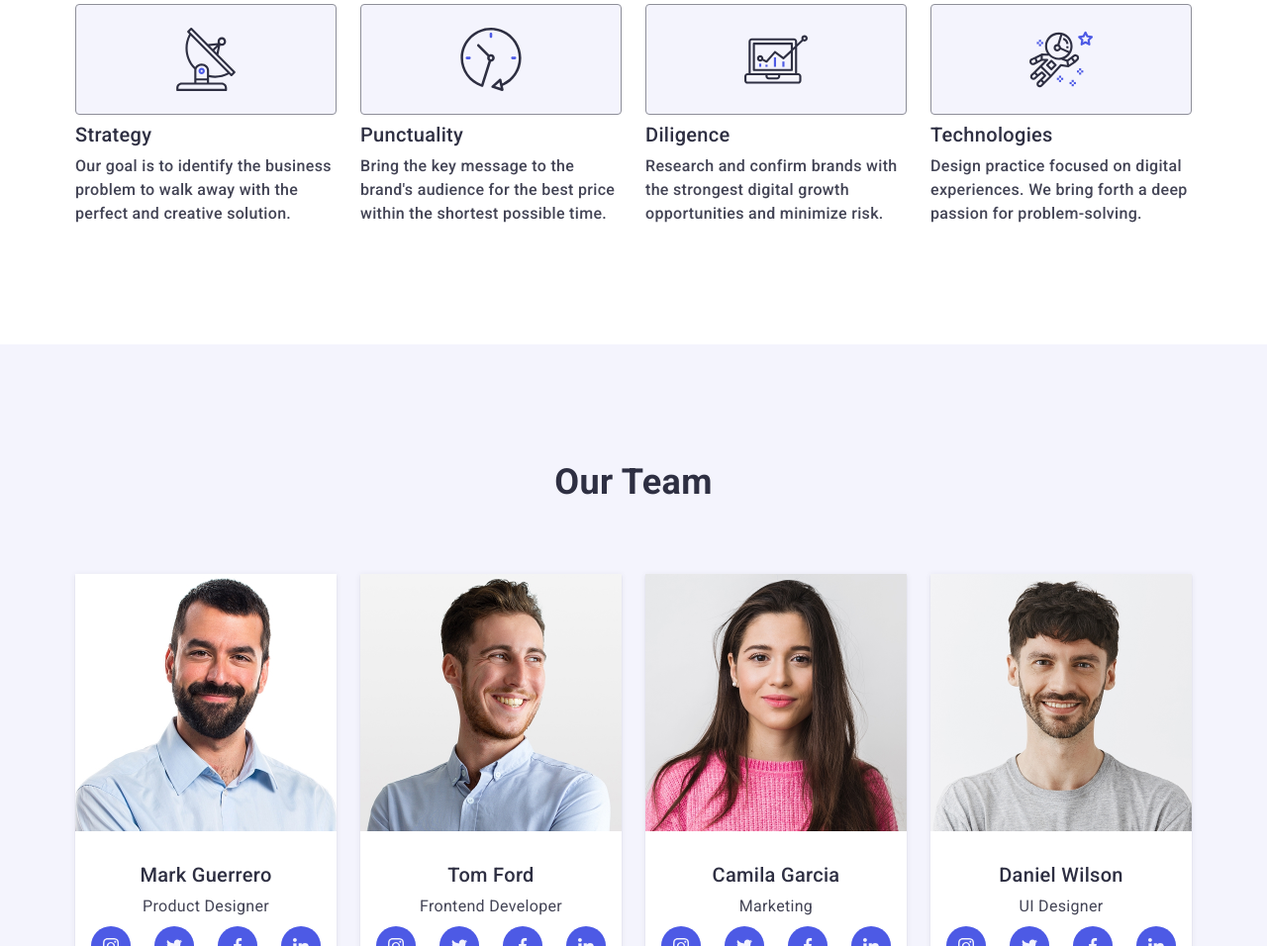
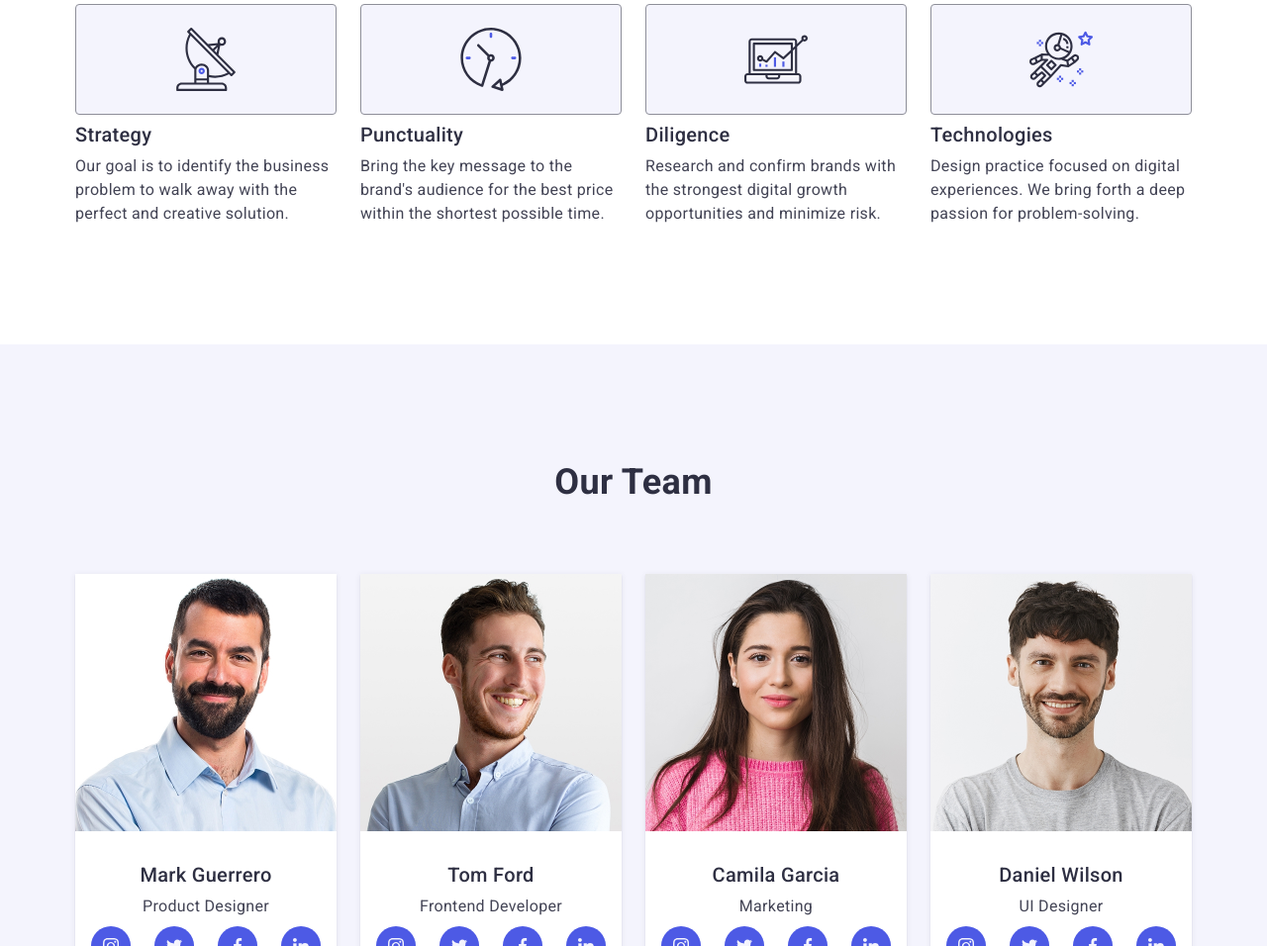
Before and after one commit to YuriiDavydiuk/goit-markup-hw-06, a plain HTML site: page index.html in a window 1280 px wide. Shown: the part 825-1781 px from the top of the page at 99% size. Drawn offline with nearby package versions, Linux system fonts and the light colour scheme.

Commit message:
fix: font weight in .values list

```diff
--- a/css/styles.css
+++ b/css/styles.css
@@ -449,6 +449,10 @@ a:active {
       padding: 24px 0;
       margin-bottom: 8px;
       height: 112px;
+    }
+
+    .values-text {
+      font-weight: 400;
     }
 
     .values-subtitle {
```
